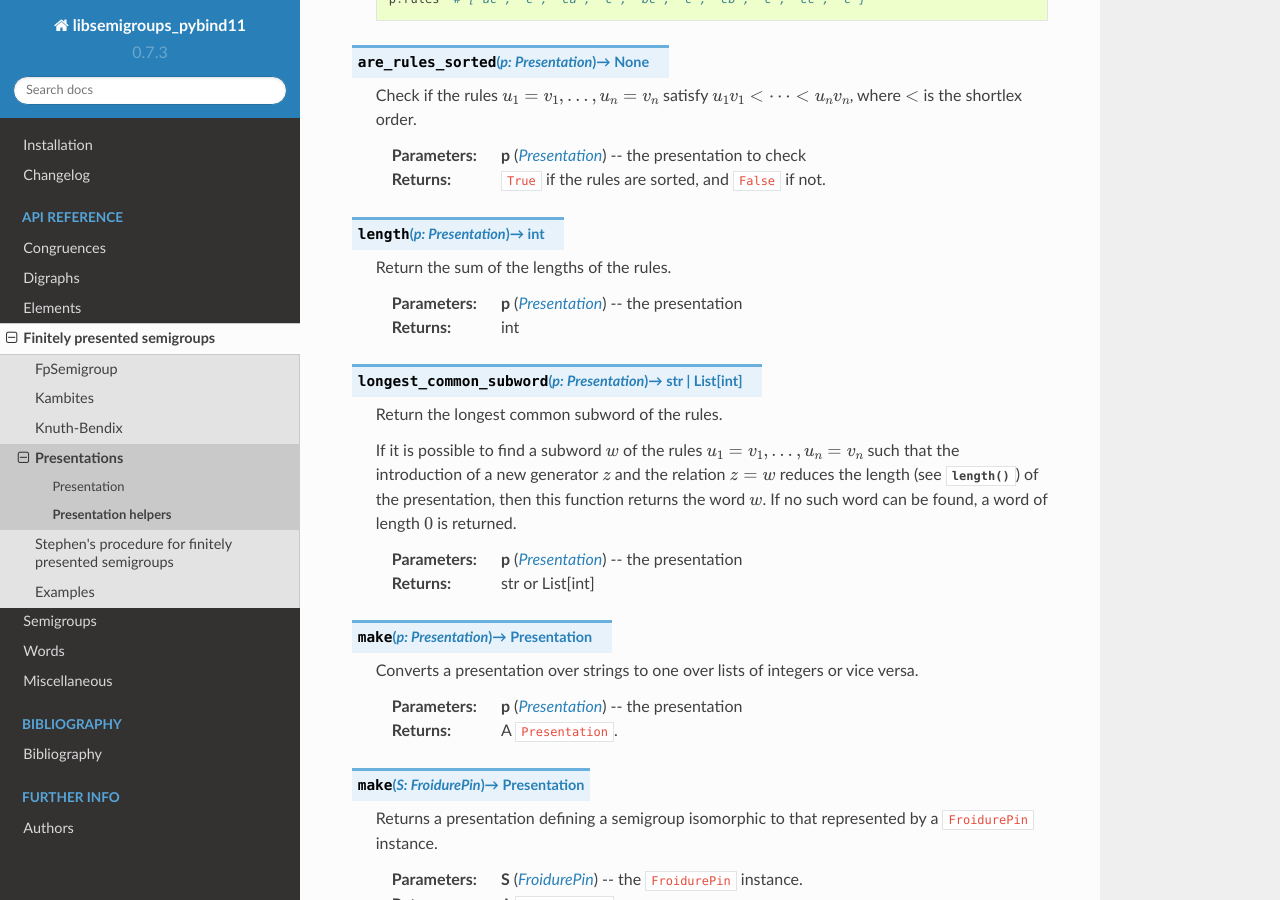
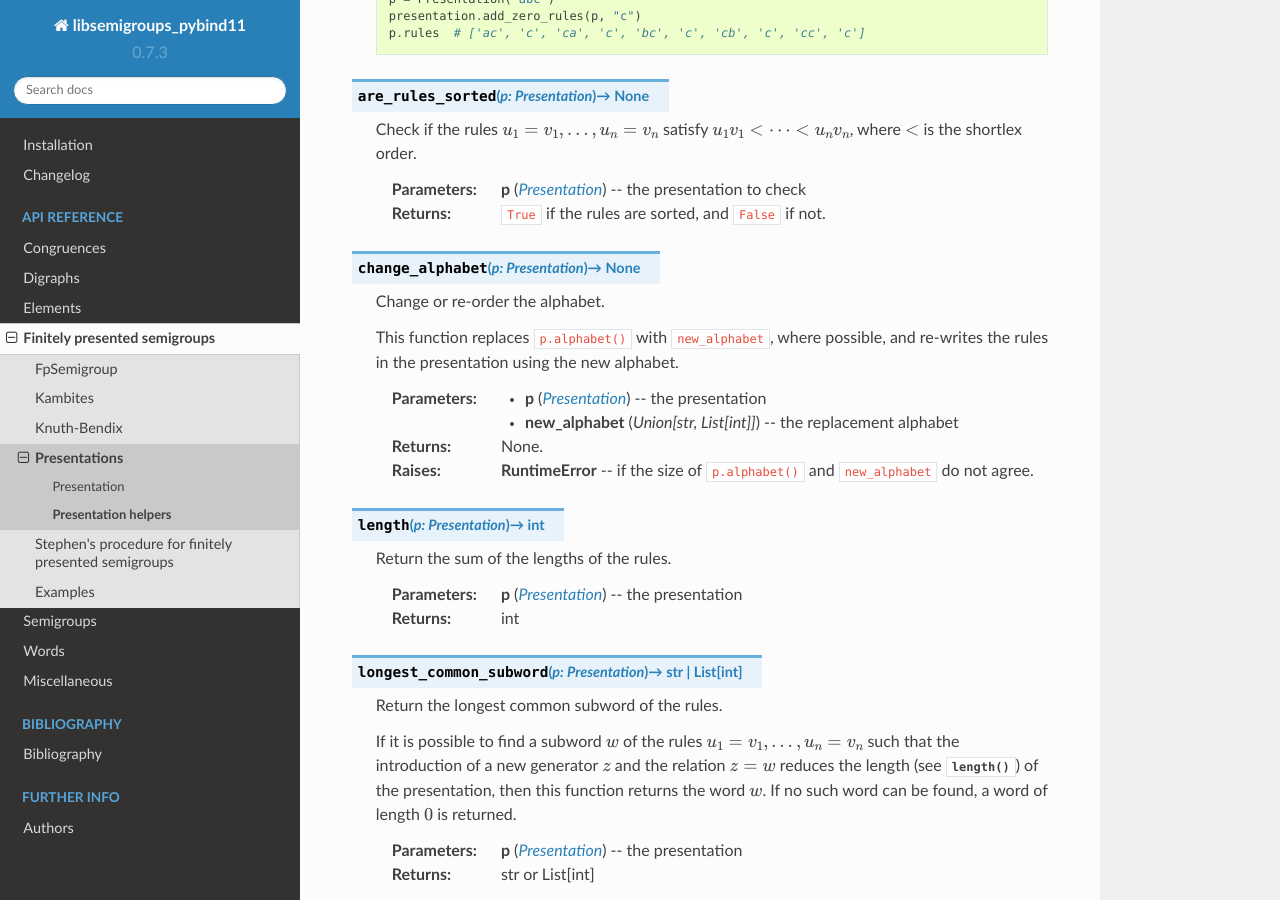
Before and after one commit to libsemigroups/libsemigroups_pybind11, a Sphinx documentation site: the page built from docs/source/presentations/present-helpers.rst, in a window 1280 px wide and 900 px high, scrolled down 3491 px. Built offline with Sphinx 7.4.7 and the Read the Docs theme 2.0.0, drawn with Linux system fonts in a browser that asks for light colours; pages that are not in the unit, such as notebooks, are missing from menus; some of the changed text lies outside the part shown.

Commit message:
present: add support for change_alphabet

```diff
--- a/docs/source/presentations/present-helpers.rst
+++ b/docs/source/presentations/present-helpers.rst
@@ -41,6 +41,9 @@ Contents
    * - :py:func:`are_rules_sorted`
      - Check if the rules :math:`u_1 = v_1, \ldots, u_n = v_n` satisfy :math:`u_1
        v_1 < \cdots < u_n v_n`, where :math:`<` is the shortlex order.
+
+   * - :py:func:`change_alphabet`
+     - Change or re-order the alphabet.
 
    * - :py:func:`length`
      - Return the sum of the lengths of the rules.
@@ -250,6 +253,26 @@ Full API
    :type p: Presentation
 
    :returns: ``True`` if the rules are sorted, and ``False`` if not.
+
+
+.. py:function:: change_alphabet(p: Presentation) -> None
+
+   Change or re-order the alphabet.
+
+   This function replaces ``p.alphabet()`` with ``new_alphabet``, where
+   possible, and re-writes the rules in the presentation using the new
+   alphabet.
+
+
+   :param p: the presentation
+   :type p: Presentation
+   :param new_alphabet: the replacement alphabet
+   :type new_alphabet: Union[str, List[int]]
+
+   :returns: None.
+
+   :raises RuntimeError:
+     if the size of ``p.alphabet()`` and ``new_alphabet`` do not agree.
 
 
 .. py:function:: length(p: Presentation) -> int
```
Also changed, not shown: 3 other files.
